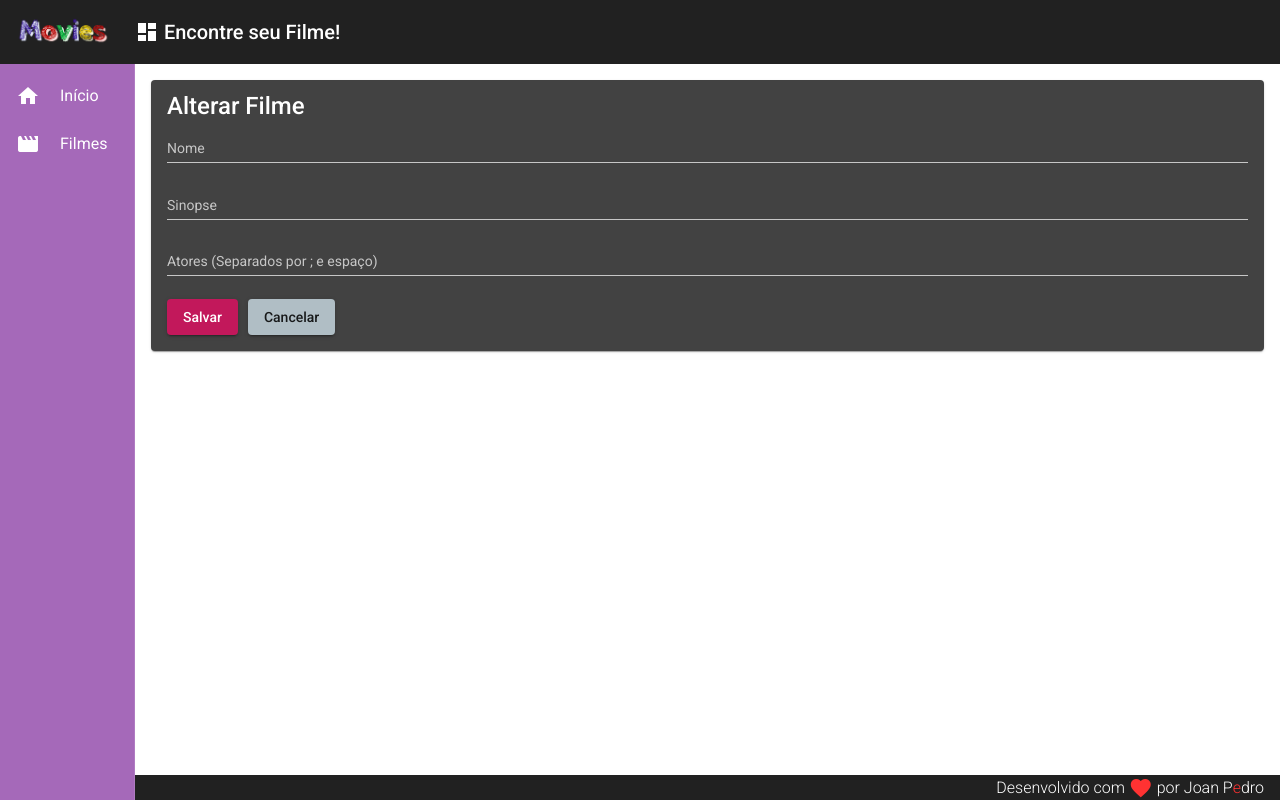
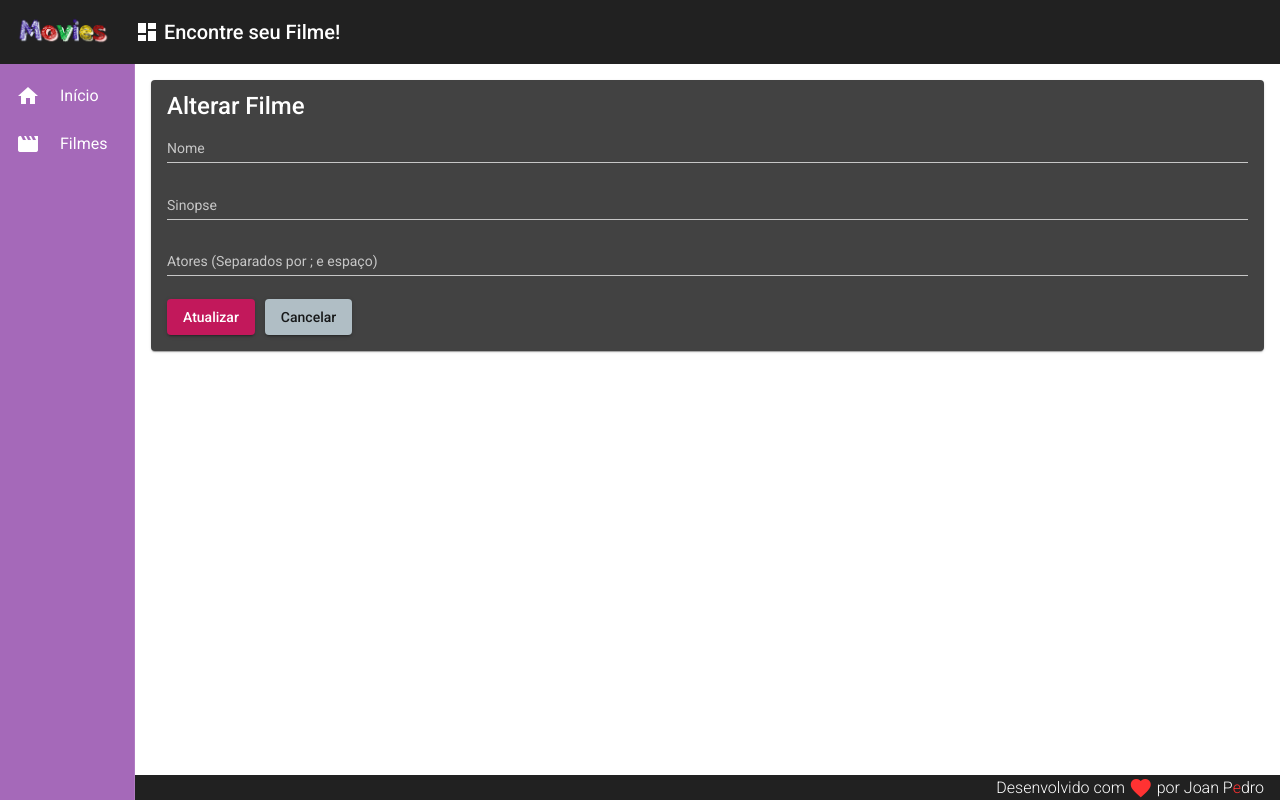
Before and after one commit to JoanPedro/AngularSQL-Teste, an Angular app in the folder frontend/: page /movies/update/1 in a window 1280 px wide. Built offline with nearby package versions, Linux system fonts and the light colour scheme; no server answers.

Commit message:
Adiciona Método para Exclusão de Filmes

```diff
--- a/frontend/src/app/components/movie/movie-read/movie-read.component.html
+++ b/frontend/src/app/components/movie/movie-read/movie-read.component.html
@@ -2,7 +2,7 @@
   <table mat-table [dataSource]="movies">
     <!-- Name Column -->
     <ng-container matColumnDef="name">
-      <th mat-header-cell *matHeaderCellDef >Nome</th>
+      <th mat-header-cell *matHeaderCellDef >Filme</th>
       <td mat-cell *matCellDef="let row">{{row.name}}</td>
     </ng-container>
 
--- a/frontend/src/app/components/movie/movie-update/movie-update.component.html
+++ b/frontend/src/app/components/movie/movie-update/movie-update.component.html
@@ -15,7 +15,7 @@
     </mat-form-field>
   </form>
   <button mat-raised-button (click)="updateMovie()" color="primary">
-    Salvar
+    Atualizar
   </button>
 
   <button mat-raised-button (click)="cancel()" color="accent">
--- a/frontend/src/app/components/movie/movie.service.ts
+++ b/frontend/src/app/components/movie/movie.service.ts
@@ -47,4 +47,9 @@ export class MovieService {
     const url = `${this.baseUrl}/movie/${movie.id}`
     return this.http.put<Movie>(url, movie)
   }
+
+  delete(id: string): Observable<Movie> {
+    const url = `${this.baseUrl}/movie/${id}`
+    return this.http.delete<Movie>(url)
+  }
 }
```
